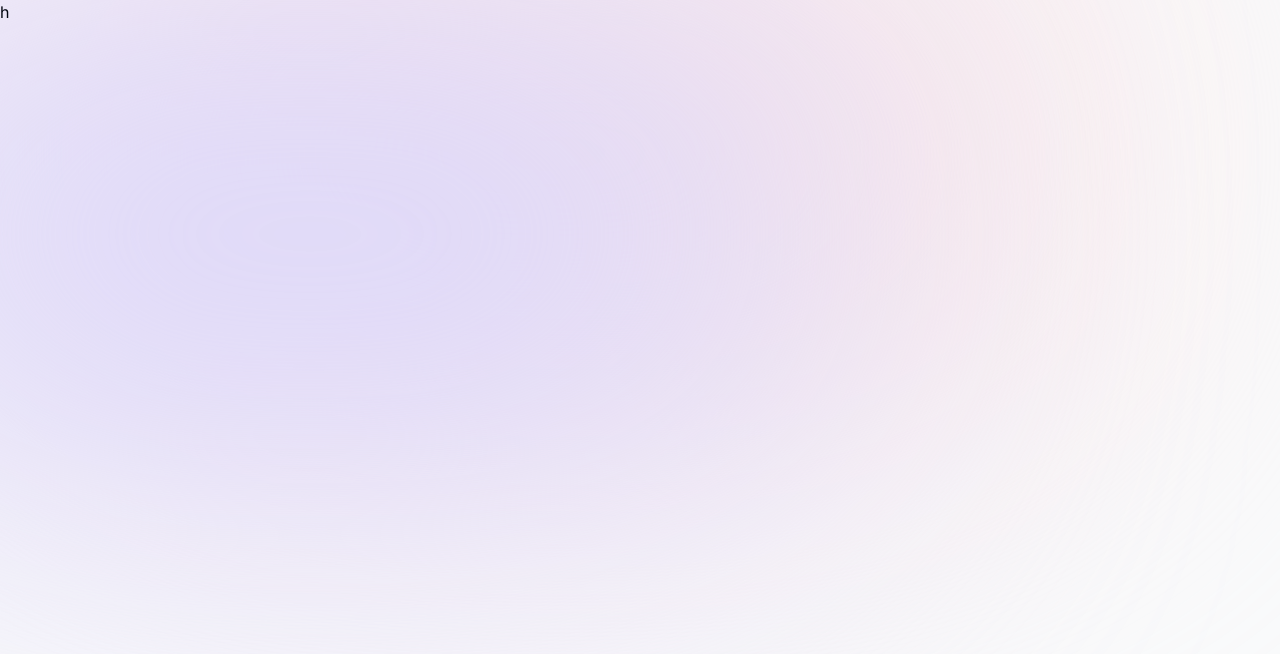
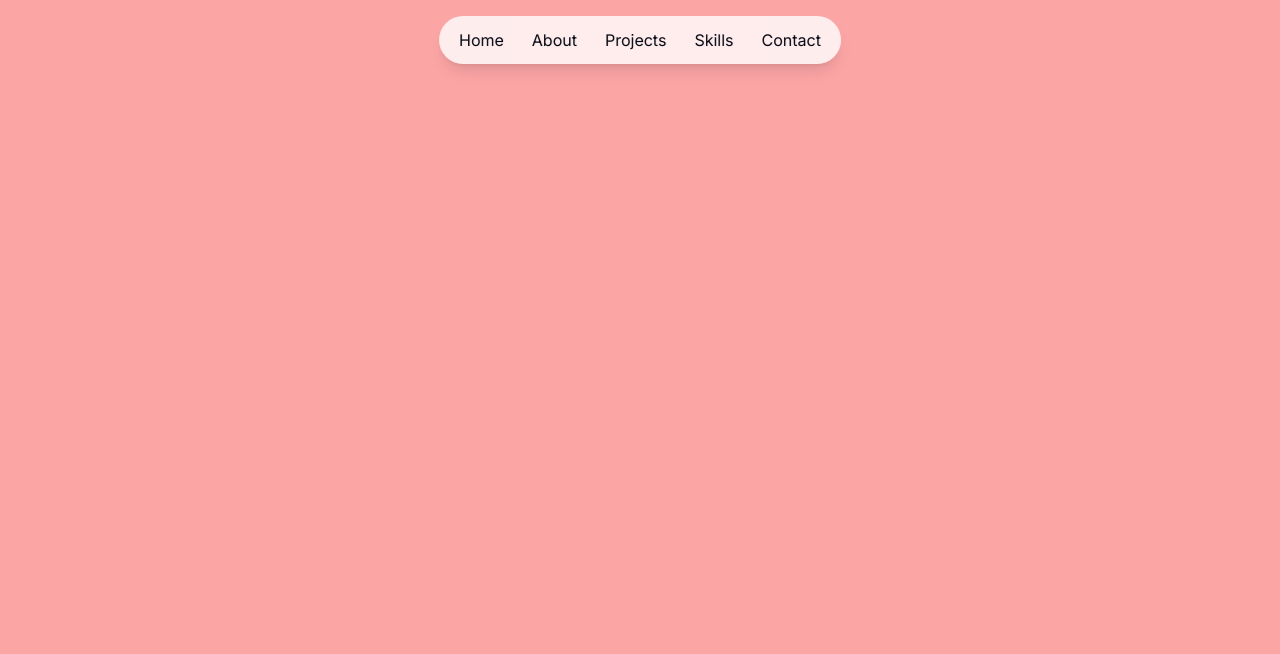
Before and after one commit to Iam-Hafiz/My-portfolio-website, a Next.js app: page / in a window 1280 px wide. Shown: the top 654 px of the page. Built offline with nearby package versions, Linux system fonts and the light colour scheme.

Commit message:
Add Header with animations

```diff
--- a/app/layout.tsx
+++ b/app/layout.tsx
@@ -1,6 +1,7 @@
 import type { Metadata } from "next";
 import { Inter } from "next/font/google";
 import "./globals.css";
+import Header from "@/components/Header";
 
 const inter = Inter({ subsets: ["latin"] });
 
@@ -16,11 +17,16 @@ export default function RootLayout({
 }>) {
   return (
     <html lang="en">
-      <body className={`${inter.className} bg-gray-50 text-gray-950 relative`}>
-      <div className="bg-[#fbe2e3] absolute top-[-6rem] -z-10 right-[11rem] h-[31.25rem] w-[31.25rem] rounded-full blur-[10rem] sm:w-[68.75rem] dark:bg-[#946263]"></div>
-       <div className="bg-[#dbd7fb] absolute top-[-1rem] -z-10 left-[-35rem] h-[31.25rem] w-[50rem]
+      <body
+        className={`${inter.className} bg-gray-50 text-gray-950 relative mx-auto !scroll-smooth`}
+      >
+        <div className="bg-[#fbe2e3] absolute top-[-6rem] -z-10 right-[11rem] h-[31.25rem] w-[31.25rem] rounded-full blur-[10rem] sm:w-[68.75rem] dark:bg-[#946263]"></div>
+        <div
+          className="bg-[#dbd7fb] absolute top-[-1rem] -z-10 left-[-35rem] h-[31.25rem] w-[50rem]
         rounded-full blur-[10rem] sm:w-[68.75rem] md:left-[-33rem] lg:left-[-28rem] xl:left-[-15rem]
-        2xl:left-[-5rem] dark:bg-[#676394]"></div>
+        2xl:left-[-5rem] dark:bg-[#676394]"
+        ></div>
+        <Header />
         {children}
       </body>
     </html>
--- a/app/page.tsx
+++ b/app/page.tsx
@@ -2,9 +2,9 @@ import Image from "next/image";
 
 export default function Home() {
   return (
-    <main className="">
-      <div className="">
- h
+    <main className=" max-w-7xl bg-red-300 mx-auto h-[2000px] relative">
+      <div>
+
       </div>
     </main>
   );
--- a/components/Header.tsx
+++ b/components/Header.tsx
@@ -0,0 +1,25 @@
+"use client";
+
+import React, { Fragment } from "react";
+import { motion } from "framer-motion";
+import { links } from "@/lib/data";
+import Link from "next/link";
+import clsx from "clsx";
+
+export default function Header() {
+  return (
+    <motion.header
+      className=" max-w-md z-50 fixed left-1/2 top-4 rounded-full bg-white border-white bg-opacity-80 border-opacity-70 backdrop-blur-3xl shadow-lg"
+      initial={{ y: -100, x: "-50%", opacity: 0 }}
+      animate={{ y: 0, x: "-50%", opacity: 1 }}
+    >
+      <nav className="flex justify-between items-center px-2 gap-1">
+        {links.map((el) => (
+          <Link key={el.name} href={el.name} className=" p-3 hover:text-blue-600">
+            {el.name}
+          </Link>
+        ))}
+      </nav>
+    </motion.header>
+  );
+}
--- a/lib/data.ts
+++ b/lib/data.ts
@@ -1,4 +1,4 @@
-import tickets1 from "@/public/tickets1.png.png";
+import tickets1 from "@/public/tickets1.png";
 import ecommerce1 from "@/public/ecommerce1.png";
 
 export const links = [
```
